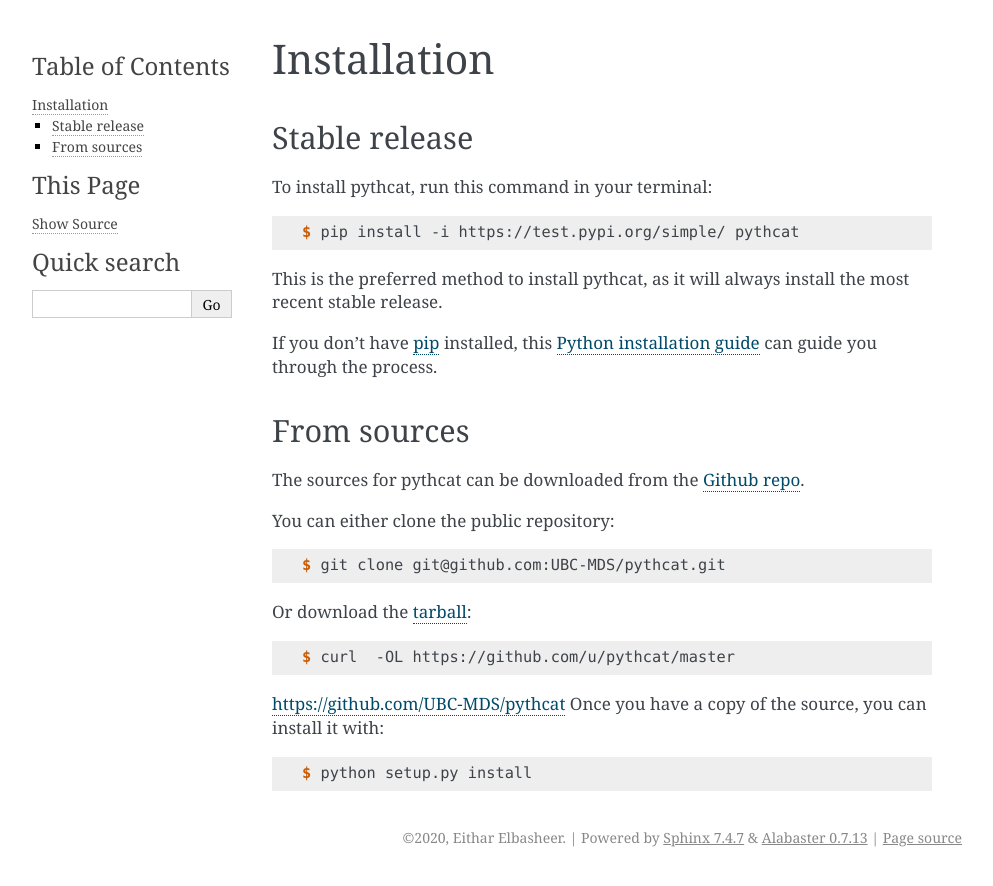
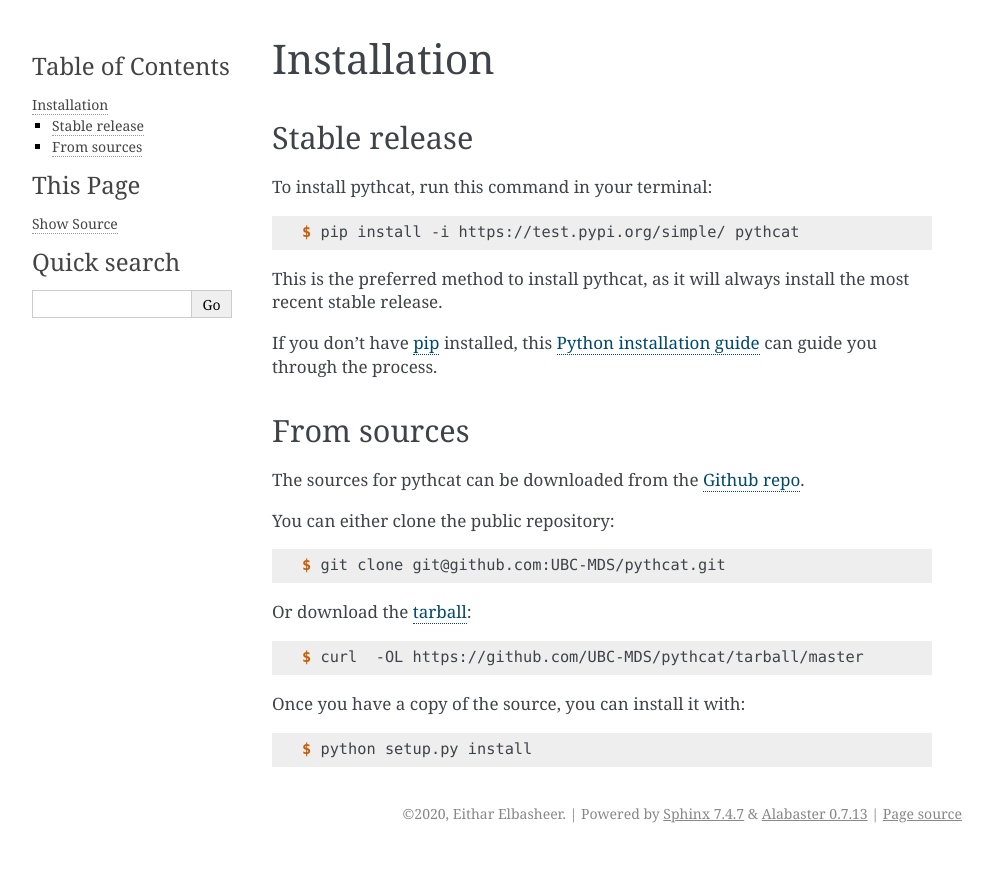
Before and after one commit to UBC-MDS/pythcat, a Sphinx documentation site: the page built from docs/installation.rst, in a window 1280 px wide. Shown: the top 886 px of the page, without its empty margins (148-1141 px from the left). Built offline with Sphinx 7.4.7, drawn with Linux system fonts in a browser that asks for light colours; pages that are not in the unit, such as notebooks, are missing from menus; some of the changed lines change nothing that is shown.

Commit message:
fixing links in installation

```diff
--- a/docs/installation.rst
+++ b/docs/installation.rst
@@ -39,9 +39,8 @@ Or download the `tarball`_:
 
 .. code-block:: console
 
-    $ curl  -OL https://github.com/u/pythcat/master
+    $ curl  -OL https://github.com/UBC-MDS/pythcat/tarball/master
 
-https://github.com/UBC-MDS/pythcat
 Once you have a copy of the source, you can install it with:
 
 .. code-block:: console
```
